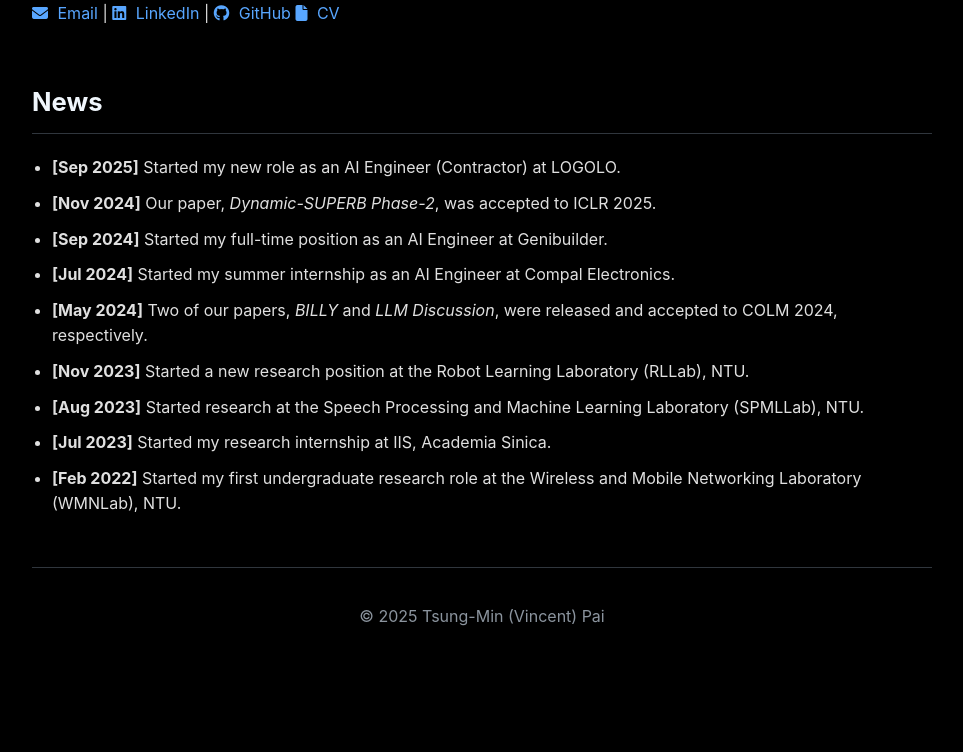
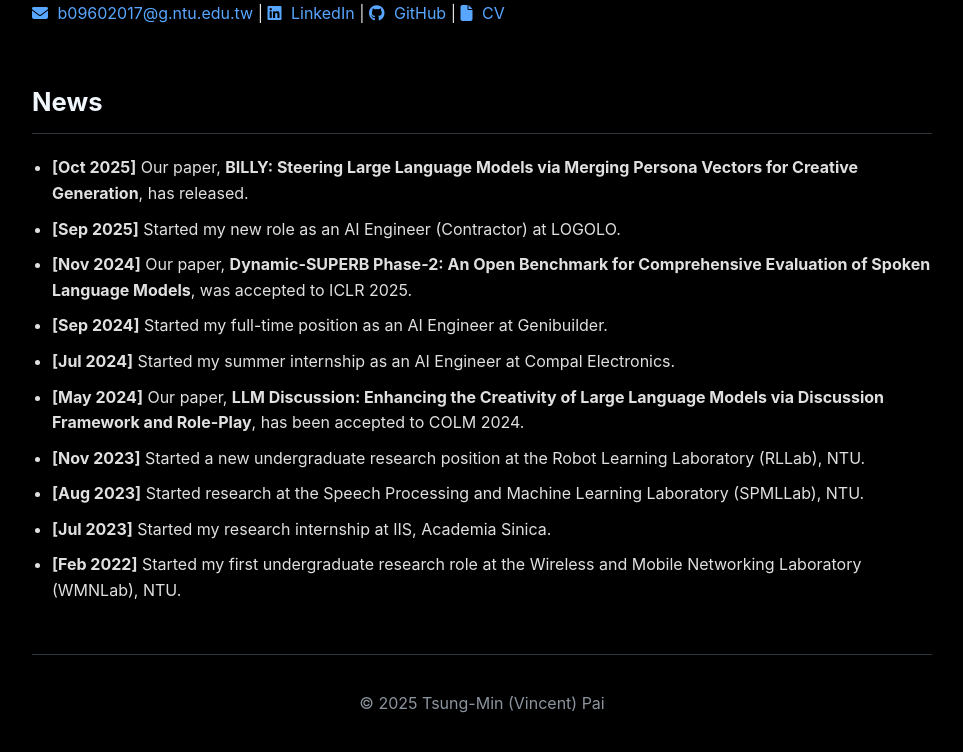
Before and after one commit to Bai1026/Bai1026.github.io, a Jekyll site: the page built from index.md, in a window 1280 px wide, cut to the strip 342-1094 px from the top of the page. Shown: the whole strip, without its empty margins (158-1121 px from the left). Built offline with Jekyll 4.4.1, drawn with Linux system fonts in a browser that asks for light colours; before the commit the page ends 1007 px from its top, so only the background shows below that.

Commit message:
update pages

```diff
--- a/index.md
+++ b/index.md
@@ -10,9 +10,9 @@ title: About Me
       Undergraduate researcher at National Taiwan University (NTU), specializing in Electrical Engineering with a focus on Machine Learning, Generative AI, and Large Language Models. Passionate about building intelligent systems and contributing to cutting-edge research.
     </p>
     <p class="social-links">
-    <a href="mailto:b09602017@g.ntu.edu.tw"><i class="fas fa-envelope"></i> Email</a> |
+    <a href="mailto:b09602017@g.ntu.edu.tw"><i class="fas fa-envelope"></i> b09602017@g.ntu.edu.tw</a> |
     <a href="https://www.linkedin.com/in/tsung-ming-pai/"><i class="fab fa-linkedin"></i> LinkedIn</a> |
-    <a href="https://github.com/Bai1026"><i class="fab fa-github"></i> GitHub</a>
+    <a href="https://github.com/Bai1026"><i class="fab fa-github"></i> GitHub</a> |
     <a href="https://github.com/Bai1026/Tsung_Min_Pai_CV/blob/main/Tsung_Min_Pai___CV.pdf"><i class="fas fa-file"></i> CV</a>
     </p>
   </div>
@@ -23,12 +23,13 @@ title: About Me
 
 ## News
 
+- **[Oct 2025]** Our paper, **BILLY: Steering Large Language Models via Merging Persona Vectors for Creative Generation**, has released.
 - **[Sep 2025]** Started my new role as an AI Engineer (Contractor) at LOGOLO.
-- **[Nov 2024]** Our paper, _Dynamic-SUPERB Phase-2_, was accepted to ICLR 2025.
+- **[Nov 2024]** Our paper, **Dynamic-SUPERB Phase-2: An Open Benchmark for Comprehensive Evaluation of Spoken Language Models**, was accepted to ICLR 2025.
 - **[Sep 2024]** Started my full-time position as an AI Engineer at Genibuilder.
 - **[Jul 2024]** Started my summer internship as an AI Engineer at Compal Electronics.
-- **[May 2024]** Two of our papers, _BILLY_ and _LLM Discussion_, were released and accepted to COLM 2024, respectively.
-- **[Nov 2023]** Started a new research position at the Robot Learning Laboratory (RLLab), NTU.
+- **[May 2024]** Our paper, **LLM Discussion: Enhancing the Creativity of Large Language Models via Discussion Framework and Role-Play**, has been accepted to COLM 2024.
+- **[Nov 2023]** Started a new undergraduate research position at the Robot Learning Laboratory (RLLab), NTU.
 - **[Aug 2023]** Started research at the Speech Processing and Machine Learning Laboratory (SPMLLab), NTU.
 - **[Jul 2023]** Started my research internship at IIS, Academia Sinica.
 - **[Feb 2022]** Started my first undergraduate research role at the Wireless and Mobile Networking Laboratory (WMNLab), NTU.
```
